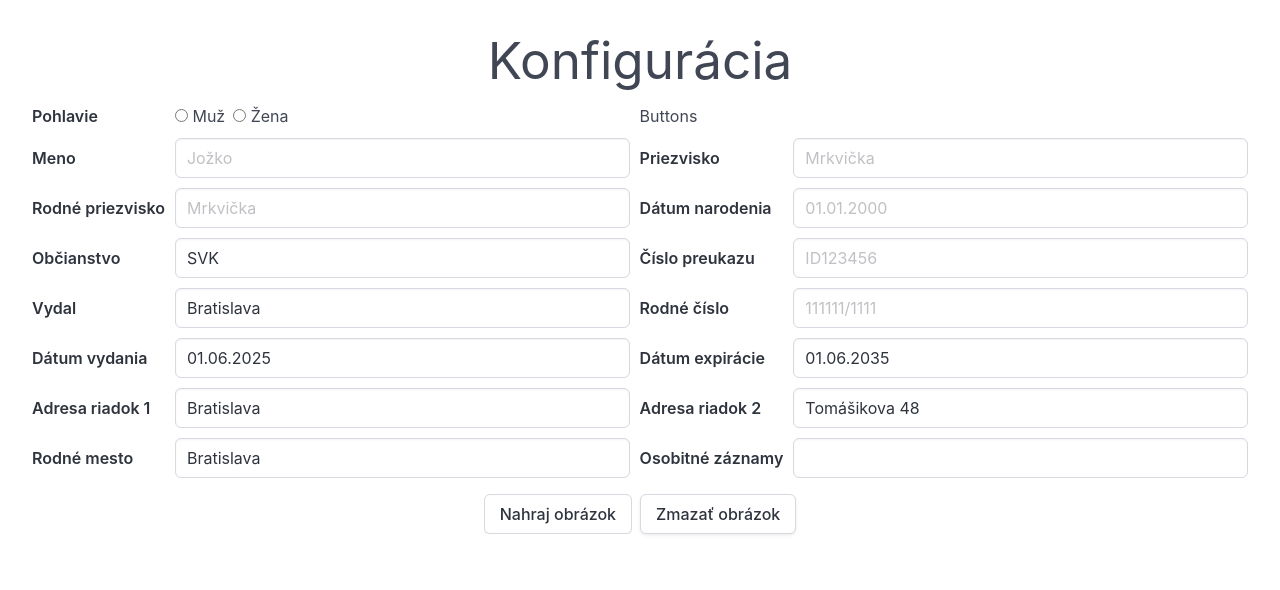
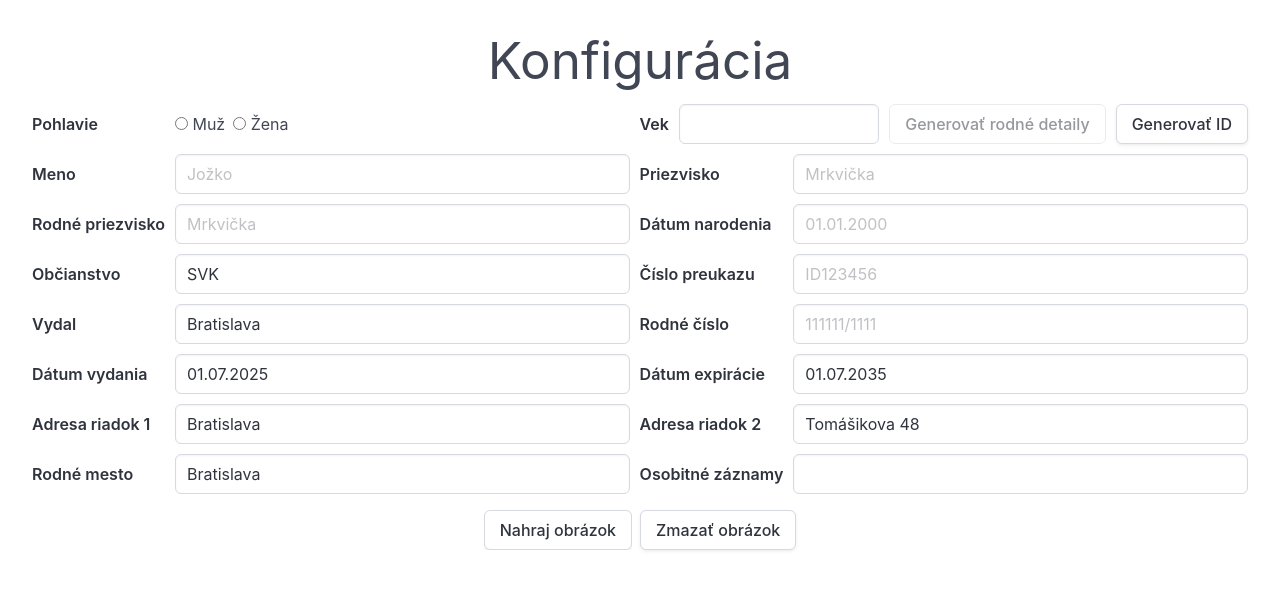
Before and after one commit to vitchioto/id-creator, a Vue app: page / in a window 1280 px wide. Shown: the top 590 px of the page. Built offline with nearby package versions, Linux system fonts and the light colour scheme.

Commit message:
Add data generators

```diff
--- a/src/components/Form.vue
+++ b/src/components/Form.vue
@@ -11,8 +11,13 @@
         Žena
       </label>
     </div>
-    <div class="span-2">
-      Buttons
+    <div class="generation-section">
+      <label class="label" for="age">
+      Vek
+    </label>
+    <input id="age" class="input" placeholder="" v-model="age">
+    <button class="button" :disabled="!state.sex" @click.prevent="generateBirthDetails()">Generovať rodné detaily</button>
+    <button class="button" @click.prevent="generateID()">Generovať ID</button>
     </div>
     <label class="label" for="name">
       Meno
@@ -74,9 +79,11 @@
 </template>
 
 <script setup lang="ts">
-import { onMounted, watch } from 'vue';
+import { onMounted, watch, ref } from 'vue';
 import { state } from '../store.ts';
-import { DEFAULT_MALE_NAME, DEFAULT_MALE_SURNAME, DEFAULT_FEMALE_NAME, DEFAULT_FEMALE_SURNAME, formatDate } from '../utility.ts';
+import { DEFAULT_MALE_NAME, DEFAULT_MALE_SURNAME, DEFAULT_FEMALE_NAME, DEFAULT_FEMALE_SURNAME, formatDate, generateBirthNumber, generateIDNumber, generateRandomDate } from '../utility.ts';
+
+const age = ref();
 
 watch(
   () => state.surname,
@@ -102,6 +109,42 @@ watch(
     }
 });
 
+const generateBirthDetails = () => {
+  let startDate, endDate;
+
+  if (age.value) {
+    const start = new Date();
+    const startDay = start.getDate();
+    const startMonth = start.getMonth() + 1;
+    const startYear = start.getFullYear();
+
+    const end = new Date();
+    end.setDate(end.getDate() - 1);
+    const endDay = end.getDate();
+    const endMonth = end.getMonth() + 1;
+    const endYear = end.getFullYear();
+
+    const startYearCalculated = startYear - age.value - 1;
+    const endYearCalculated = endYear - age.value;
+
+    startDate = new Date(`${startYearCalculated}-${startMonth}-${startDay}`);
+    endDate = new Date(`${endYearCalculated}-${endMonth}-${endDay}`);
+  } else {
+    startDate = new Date('1970-12-31');
+    endDate = new Date('1999-12-31');
+  }
+
+  const birthDate = generateRandomDate(startDate, endDate);
+
+  state.birthDate = formatDate(birthDate);
+
+  state.birthNumber = generateBirthNumber(birthDate, state.sex);
+}
+
+const generateID = () => {
+  state.idNumber = generateIDNumber();
+}
+
 onMounted(() => {
   const date = new Date();
   state.issueDate = formatDate(date);
@@ -123,7 +166,10 @@ form {
   margin-bottom: 0 !important;
 }
 
-.span-2 {
+.generation-section {
+  align-items: center;
+  display: flex;
+  gap: 10px;
   grid-column: span 2;
 }
 
--- a/src/utility.ts
+++ b/src/utility.ts
@@ -1,6 +1,11 @@
+export const DEFAULT_MALE_NAME = 'Jožko';
+export const DEFAULT_MALE_SURNAME = 'Mrkvička';
+export const DEFAULT_FEMALE_NAME = 'Jarka';
+export const DEFAULT_FEMALE_SURNAME = 'Mrkvičková';
+
 export const formatDate = (date: Date) => {
   const day = date.getDate();
-  const month = date.getMonth();
+  const month = date.getMonth() + 1;
   const year = date.getFullYear();
 
   const formattedDay = day < 10 ? `0${day}` : day;
@@ -9,7 +14,60 @@ export const formatDate = (date: Date) => {
   return `${formattedDay}.${formattedMonth}.${year}`
 }
 
-export const DEFAULT_MALE_NAME = 'Jožko';
-export const DEFAULT_MALE_SURNAME = 'Mrkvička';
-export const DEFAULT_FEMALE_NAME = 'Jarka';
-export const DEFAULT_FEMALE_SURNAME = 'Mrkvičková';
+export const generateRandomDate = (startDate: Date, endDate: Date) => {
+  return new Date(startDate.getTime() + Math.random() * (endDate.getTime() - startDate.getTime()));
+};
+
+const generateBirthNumberAddition = (dateString: string) => {
+  const digit1 = Math.floor(Math.random() * 10);
+  const digit2 = Math.floor(Math.random() * 10);
+  let digit3, digit4;
+
+  const sumEven = +dateString[1] + +dateString[3] + +dateString[5] + digit2;
+  const sumOdd = +dateString[0] + +dateString[2] + +dateString[4] + digit1;
+
+  const diff = sumEven - sumOdd;
+
+  const absDif = Math.abs(diff) % 11;
+
+  if (diff < 0) {
+    digit3 = 0;
+    digit4 = absDif;
+  } else {
+    digit3 = absDif;
+    digit4 = 0;
+  }
+
+  return `${digit1}${digit2}${digit3}${digit4}`;
+}
+
+export const generateBirthNumber = (date: Date, sex: string) => {
+  const day = date.getDate();
+  let month = date.getMonth() + 1;
+  const year = date.getFullYear();
+
+  if (sex === 'F') month += 50;
+
+  const formattedDay = day < 10 ? `0${day}` : day;
+  const formattedMonth = month < 10 ? `0${month}` : month;
+  const formattedYear = year.toString().substring(2);
+
+  let result = `${formattedYear}${formattedMonth}${formattedDay}`
+  result += `/${generateBirthNumberAddition(result)}`;
+
+  return result;
+};
+
+export const generateIDNumber = () => {
+  const characters = 'ABCDEFGHIJKLMNOPQRSTUVWXYZ';
+  const c1 = characters.charAt(Math.floor(Math.random() * characters.length));
+  const c2 = characters.charAt(Math.floor(Math.random() * characters.length));
+  const c3 = Math.floor(Math.random() * 10);
+  const c4 = Math.floor(Math.random() * 10);
+  const c5 = Math.floor(Math.random() * 10);
+  const c6 = Math.floor(Math.random() * 10);
+  const c7 = Math.floor(Math.random() * 10);
+  const c8 = Math.floor(Math.random() * 10);
+
+  return `${c1}${c2}${c3}${c4}${c5}${c6}${c7}${c8}`;
+};
```
